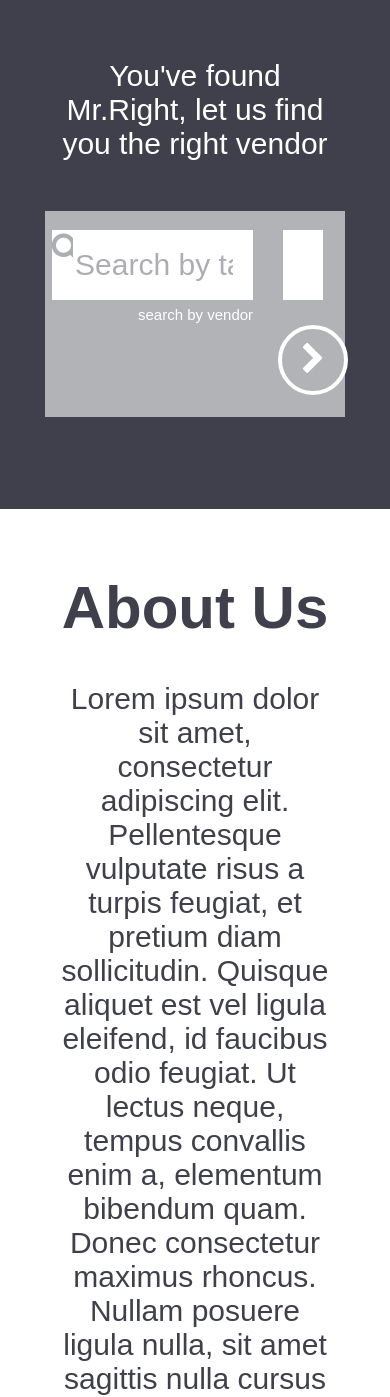
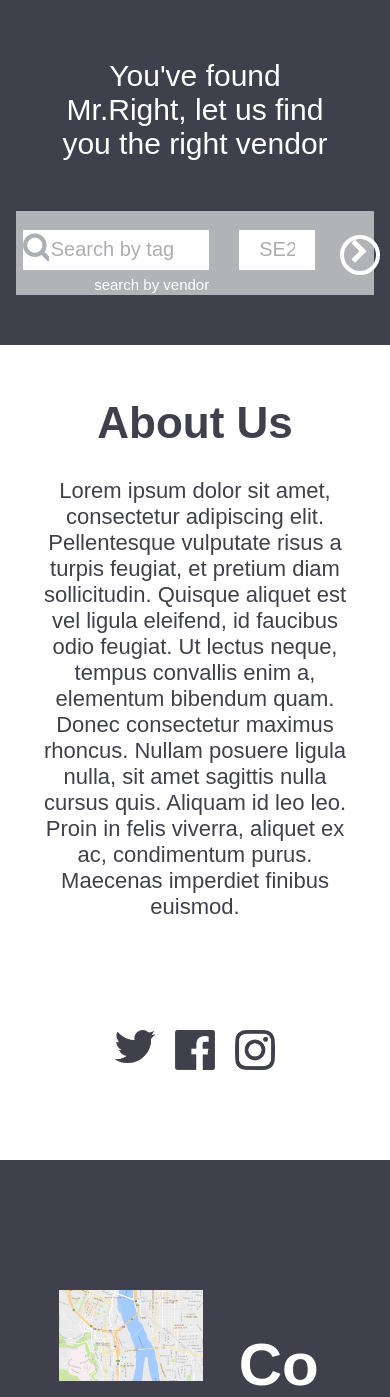
Before and after one commit to d-larm/SaveTheBigDay, a PHP site: page /js/ in a window 390 px wide. Shown: the part 330-1727 px from the top of the page. Run offline with PHP 8.4, Linux system fonts and the light colour scheme; the visitor is signed in with stand-in values (Sample User, id 1); some libraries are stand-ins or nearby versions.

Commit message:
search bar responsiveness

```diff
--- a/css/style.css
+++ b/css/style.css
@@ -11,7 +11,7 @@
 
 	}
 	#searchIcon {
-		font-size:20px;
+		font-size:10px !important;
 	}
 	#socialMenu {
 		padding-top: 18px;
@@ -24,6 +24,12 @@
 		border-bottom:solid white 3px !important;
 
 	}
+	#submitSearch {
+		width:40px !important;
+		height:40px !important;
+
+	}
+
 	.navbar {
 		height:	80px !important;
 		border-bottom:solid white 6px !important;
@@ -32,8 +38,63 @@
 	.searchSection {
 		padding-top: 60px !important;
 		font-size: 30px !important;
+
+	}
+	.searchContainer {
+		width:90% !important;
+
+	}
+
+	#tagInput {
+		height:40px;
+		font-size:20px;
+	}
+	#postcodeInput {
+
+		height:40px;
+		font-size:20px;
+	}
+
+	.searchClass {
+		height: 40px !important;
+	}
+
+}
+
+@media screen and (max-width: 1350px) {
+	#submitSearch {
+		width:60px ;
+		height:60px ;
+
+	}
+		.searchContainer {
+		width:90% !important;
+
+	}
+
+}
+
+@media screen and (max-width: 1000px) {
+
+	#searchleft {
+		width:50%;
+	}
+	#searchright {
+		width:30%;
+	}
+		.aboutSection {
+		font-size:22px !important;
+		width:80% !important;
+			padding-left:10% !important;
+		padding-right: 10% !important;
+	}
+
+	.searchSection {
+					min-height:250px !important;
+		height:auto !important;
 	}
 }
+
 
 @media screen and (min-width: 800px) {
 	#menuButton{
@@ -127,7 +188,7 @@ div.searchContainer {
 
 }
 
-div.aboutSection {
+.aboutSection {
 	text-align: center;
 	font-size: 30px;
 	height: auto;
@@ -351,7 +412,7 @@ div.tags {
 
 }
 
-div.searchClass {
+.searchClass {
 	width:7.33%;
 	float:left;
 	margin-top:15px;
@@ -517,11 +578,13 @@ div.extra {
 	background-color: rgba(0,0,0,0);
 	color:white;
 	border:4px solid white;
-	font-size:25pt;
+	font-size:25px;
 	outline:none;
 	position: relative;
   	top: 50%;
 	cursor:pointer;
+	display: flex;
+	justify-content: center;
 }
 
 
--- a/index.php
+++ b/index.php
@@ -21,17 +21,17 @@
 			<div class="searchContainer">
 				<div class="row search" style="	animation: 0.8s ease-out 0s 1 slideInFromLeft;">
 					<div class="searchClass">
-						<i class="fa fa-search" id = "searchIcon "></i>
+						<i class="fa fa-search"></i>
 					</div>
-					<div class="col-8" style="padding-left:0px; padding-bottom:0px;">
+					<div class="col-8" style="padding-left:0px; padding-bottom:0px;" id="searchleft">
 						<input type="text" id="tagInput" class="searchTerm1" placeholder= "Search by tag" >
 						<div class="row" id= "searchByVendor">search by vendor</div>
 					</div>
-					<div class="col-2">
+					<div class="col-2" id="searchright">
 					<input type="text" id="postcodeInput" class="searchTerm2" placeholder="SE22 9JB">
 					</div>
 					<div class="col-1">
-					<button type="submit" class="chevButton" style= "transform: translate(-5px, -5px);" ng-click="validate()" id="submitSearch"><i class="fa fa-chevron-right";></i></button>
+					<button type="submit" class="chevButton" style= "transform: translate(-5px, 5px);" ng-click="validate()" id="submitSearch"><i class="fa fa-chevron-right";></i></button>
 					</button>
 					</div>
 					<div id="tagContainer" class="tagCo">
```
